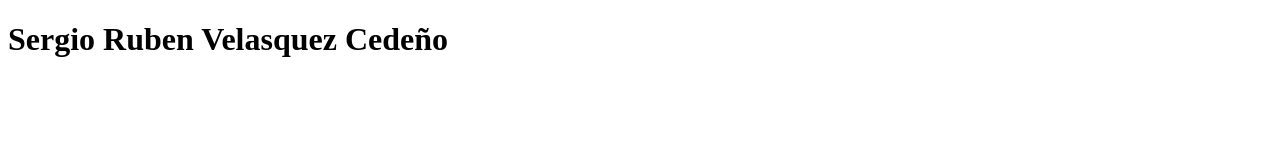
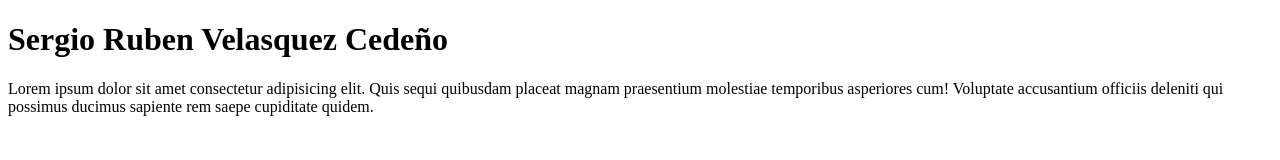
Before and after one commit to SergioYT02/Probando-git, a plain HTML site: page index.html in a window 1280 px wide. Drawn offline with Linux system fonts and the light colour scheme.

Commit message:
parrafo inicial

```diff
--- a/index.html
+++ b/index.html
@@ -8,5 +8,6 @@
 </head>
 <body>
     <h1>Sergio Ruben Velasquez Cedeño</h1>
+    Lorem ipsum dolor sit amet consectetur adipisicing elit. Quis sequi quibusdam placeat magnam praesentium molestiae temporibus asperiores cum! Voluptate accusantium officiis deleniti qui possimus ducimus sapiente rem saepe cupiditate quidem.
 </body>
 </html>
```
